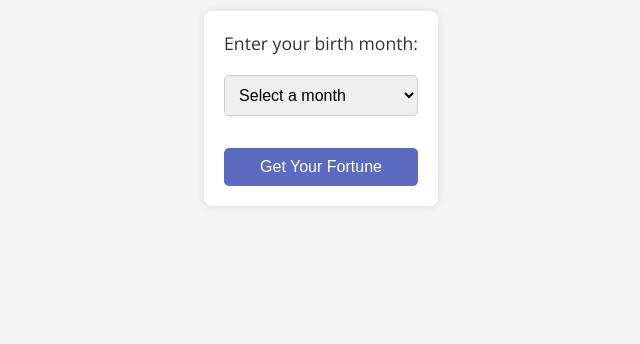
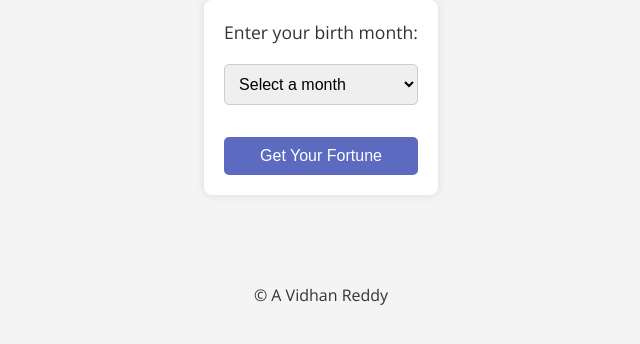
Before and after one commit to AVidhanR/Horoscope, a plain HTML site: page index.html in a window 1280 px wide. Shown: the part 310-654 px from the top of the page, without its empty margins (319-959 px from the left). Drawn offline with nearby package versions, Linux system fonts and the light colour scheme.

Commit message:
Update index.html\

```diff
--- a/index.html
+++ b/index.html
@@ -48,5 +48,6 @@
 
     <h2 id="zodiacSign" class="zodiac-sign"></h2>
     <p id="fortune"></p>
+    <footer> &copy;<span class="current-year"></span> A Vidhan Reddy</footer>
   </body>
 </html>
```
